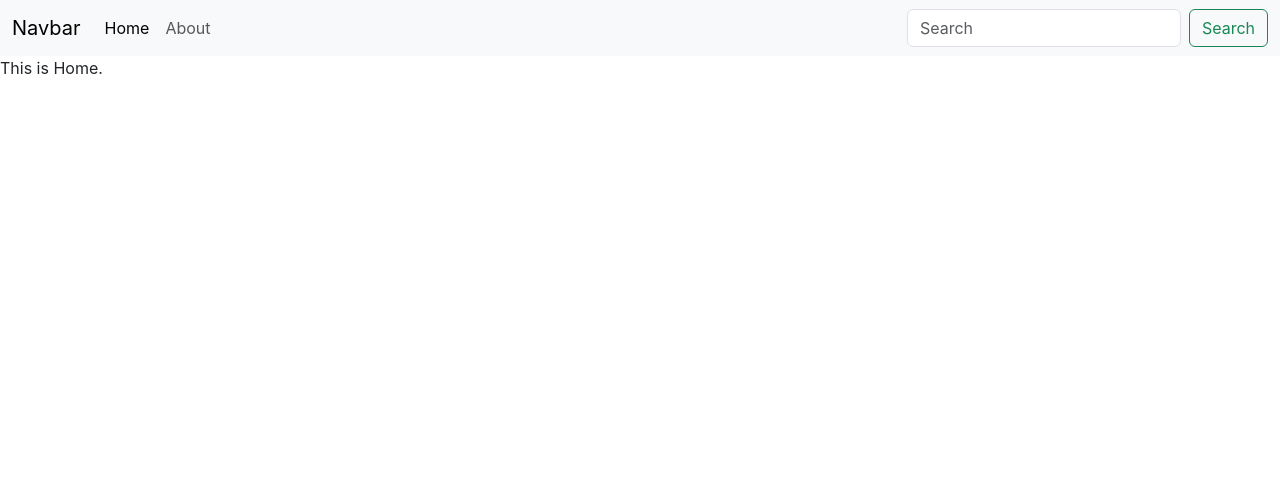
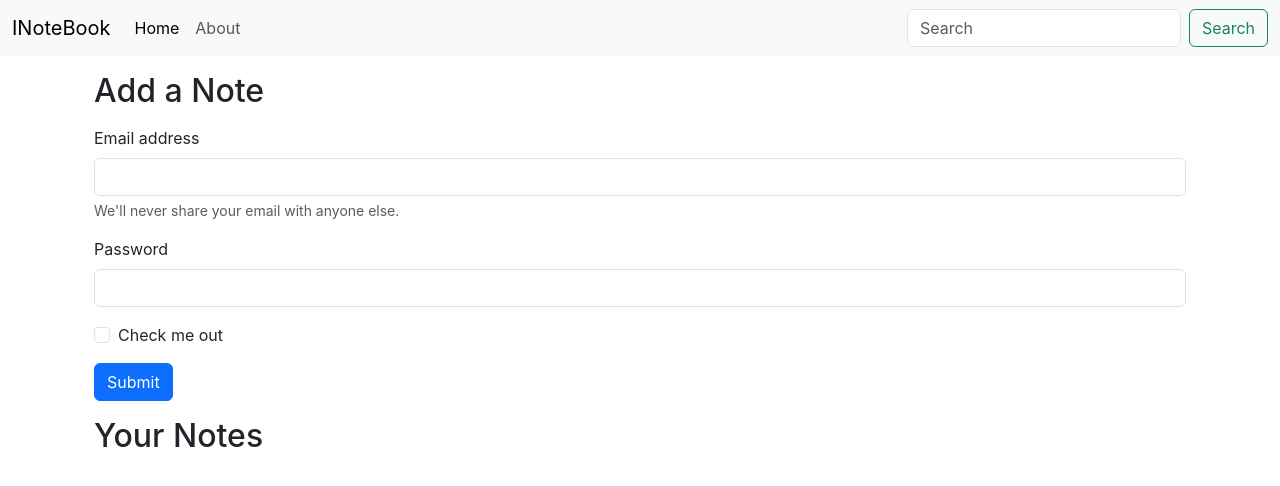
Before and after one commit to Kritim-123/inotebook, a React (Create React App) app: page /home in a window 1280 px wide. Shown: the top 486 px of the page. Built offline with nearby package versions, Linux system fonts and the light colour scheme.

Commit message:
Added form to the homepage

```diff
--- a/src/App.js
+++ b/src/App.js
@@ -12,12 +12,13 @@
       <NoteState>
         <BrowserRouter>
           <Navbar />
+          <div className="container">
+            <Routes>
+              <Route path="/about" element={<About />}></Route>
 
-          <Routes>
-            <Route path="/about" element={<About />}></Route>
-
-            <Route path="/home" element={<Home />}></Route>
-          </Routes>
+              <Route path="/home" element={<Home />}></Route>
+            </Routes>
+          </div>
         </BrowserRouter>
       </NoteState>
     </>
--- a/src/components/About.js
+++ b/src/components/About.js
@@ -3,18 +3,7 @@
 import noteContext from "../context/notes/notesContext";
 
 const About = () => {
-
-  const a = useContext(noteContext);
-  useEffect(() => {
-    a.update();
-    // eslint-disable-next-line
-  }, []);
-
-  return (
-    <div>
-      This is about {a.state.name} and he is in class {a.state.class}
-    </div>
-  );
+  return <div>This is about</div>;
 };
 
 export default About;
--- a/src/components/Home.js
+++ b/src/components/Home.js
@@ -1,11 +1,56 @@
-import React from 'react'
+import React from "react";
 
 const Home = () => {
   return (
     <div>
-      This is Home.
+      <div className="container my-3">
+        <h2> Add a Note</h2>
+        <form className="my-3">
+          <div class="mb-3">
+            <label for="exampleInputEmail1" class="form-label">
+              Email address
+            </label>
+            <input
+              type="email"
+              class="form-control"
+              id="exampleInputEmail1"
+              aria-describedby="emailHelp"
+            />
+            <div id="emailHelp" class="form-text">
+              We'll never share your email with anyone else.
+            </div>
+          </div>
+          <div class="mb-3">
+            <label for="exampleInputPassword1" class="form-label">
+              Password
+            </label>
+            <input
+              type="password"
+              class="form-control"
+              id="exampleInputPassword1"
+            />
+          </div>
+          <div class="mb-3 form-check">
+            <input
+              type="checkbox"
+              class="form-check-input"
+              id="exampleCheck1"
+            />
+            <label class="form-check-label" for="exampleCheck1">
+              Check me out
+            </label>
+          </div>
+          <button type="submit" class="btn btn-primary">
+            Submit
+          </button>
+        </form>
+      </div>
+
+      <div className="container my-3">
+        <h2> Your Notes</h2>
+      </div>
     </div>
-  )
-}
+  );
+};
 
-export default Home
+export default Home;
--- a/src/components/Navbar.js
+++ b/src/components/Navbar.js
@@ -1,13 +1,19 @@
-import React from "react";
+import React, { useEffect } from "react";
 
-import { Link } from "react-router-dom";
+import { Link, useLocation } from "react-router-dom";
 
 const Navbar = () => {
+  let location = useLocation();
+
+  useEffect(() => {
+    console.log(location.pathname);
+  }, [location]);
+
   return (
     <nav className="navbar navbar-expand-lg bg-body-tertiary">
       <div className="container-fluid">
         <Link className="navbar-brand" to="/">
-          Navbar
+          INoteBook
         </Link>
         <button
           className="navbar-toggler"
@@ -23,12 +29,12 @@
         <div className="collapse navbar-collapse" id="navbarSupportedContent">
           <ul className="navbar-nav me-auto mb-2 mb-lg-0">
             <li className="nav-item">
-              <Link className="nav-link active" aria-current="page" to="/home">
+              <Link className={`nav-link ${location.pathname === "/home" ?  "active": ""}`} aria-current="page" to="/home">
                 Home
               </Link>
             </li>
             <li className="nav-item">
-              <Link className="nav-link" to="/about">
+              <Link className={`nav-link ${location.pathname === "/about" ? "active" : ""}`} to="/about">
                 About
               </Link>
             </li>
--- a/src/context/notes/NotesState.js
+++ b/src/context/notes/NotesState.js
@@ -3,23 +3,9 @@
 import NoteContext from "./notesContext";
 
 const NoteState = (props) => {
-  const s1 = {
-    name: "Kritim",
-    class: "5b",
-  };
 
-  const [state, setState] = useState(s1);
-
-  const update = () => {
-    setTimeout(() => {
-      setState({
-        name: "Pritam",
-        class: "10",
-      });
-    }, 1000);
-  };
   return (
-    <NoteContext.Provider value={{state, update}}>{props.children}</NoteContext.Provider>
+    <NoteContext.Provider value={{}}>{props.children}</NoteContext.Provider>
   );
 };
 
```
